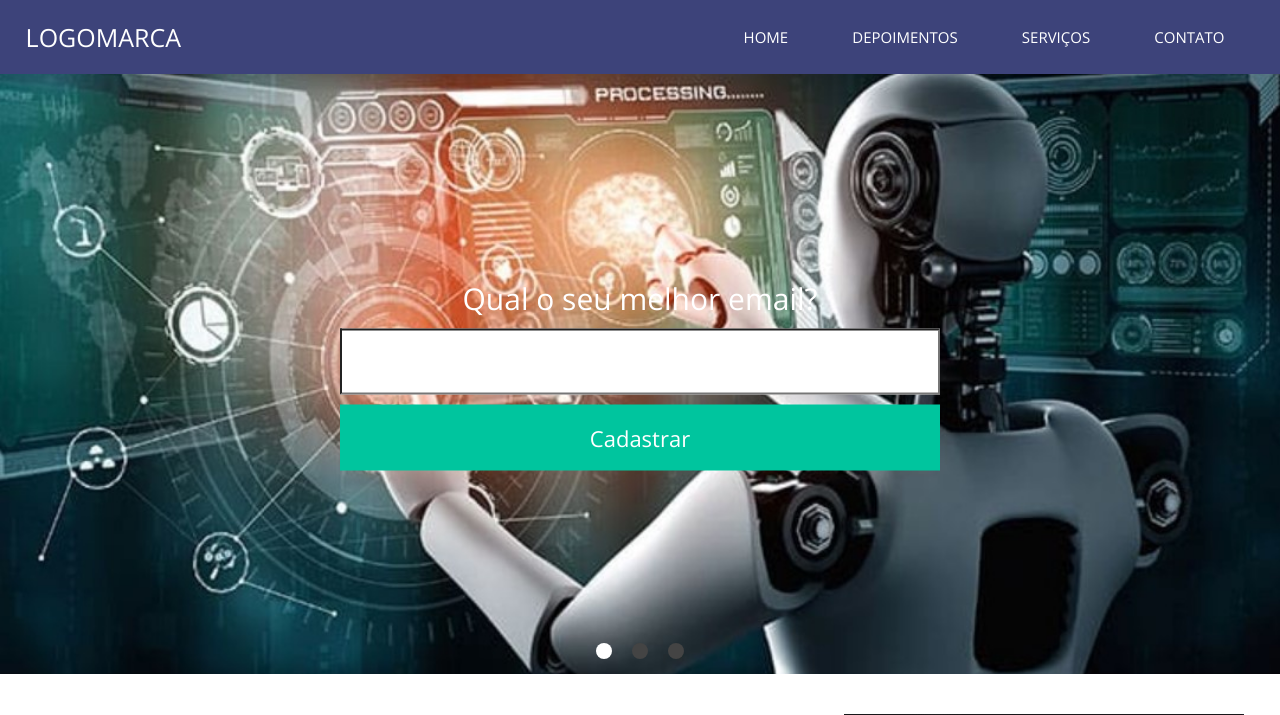
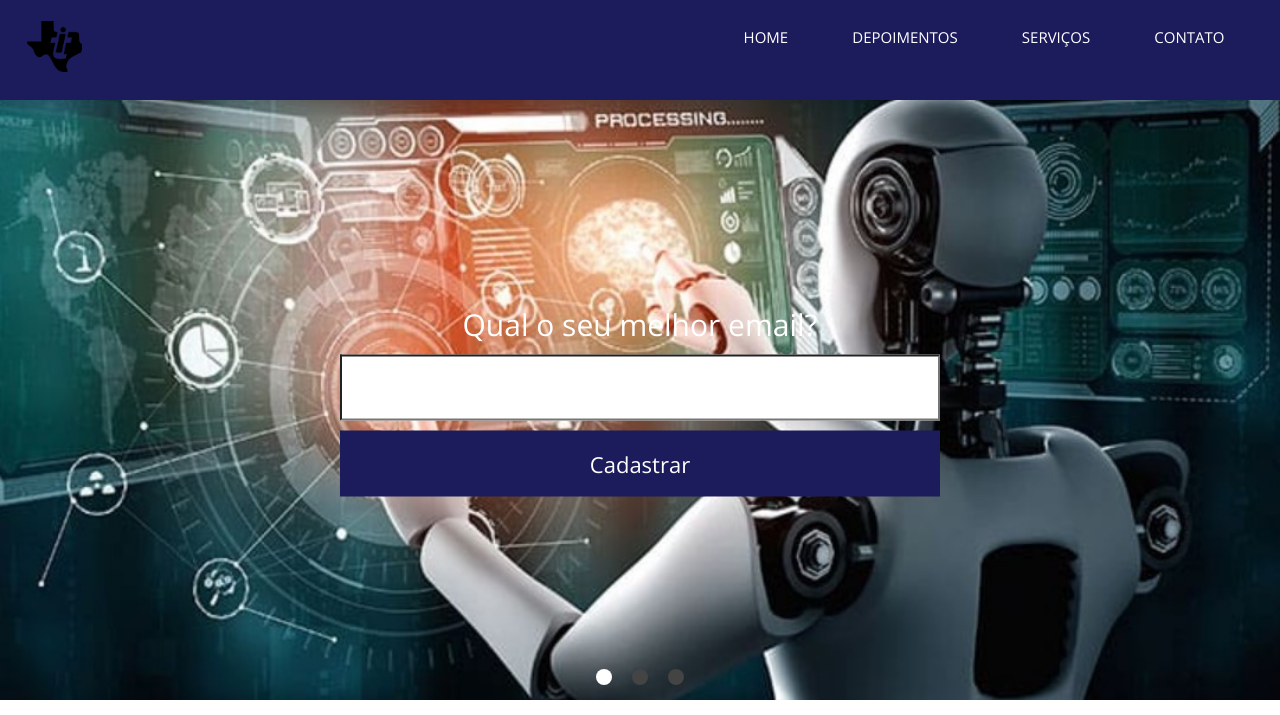
Before and after one commit to rtinani/projeto-site, a PHP site: page /projeto-site/ in a window 1280 px wide. Shown: the top 715 px of the page. Run offline with PHP 8.4, Linux system fonts and the light colour scheme; some libraries are stand-ins or nearby versions; some web fonts are replaced.

Commit message:
site_001

```diff
--- a/estilo/style.css
+++ b/estilo/style.css
@@ -50,7 +50,7 @@ img{
 
 header{
 	padding:20px 0;
-	background: #3D437A;
+	background: rgb(28, 27, 92);
 }
 
 header .logo{
@@ -58,10 +58,18 @@ header .logo{
 	font-weight: 300;
 	text-transform: uppercase;
 }
-
+/*
 .logo a{
 	text-decoration: none;
 	color: white;
+}*/
+
+.logo img{
+	max-width: 100px;
+	width: 55px;
+	height: 0%;
+	top: 0%;
+	margin: 1px;
 }
 
 .mobile{
@@ -141,7 +149,7 @@ section.banner-container form input[type=submit]{
 	width: 100%;
 	height: 66px;
 	margin-top:10px;
-	background: #00C59E;
+	background: rgb(28, 27, 92);
 	color: white;
 	cursor: pointer;
 	font-size: 22px;
--- a/index.php
+++ b/index.php
@@ -31,7 +31,7 @@
 	?>
 	<header>
 		<div class="center">
-			<div class="logo left"><a href="<?php echo INCLUDE_PATH; ?>">Logomarca</a></div><!--logo-->
+			<div class="logo left"><a href="<?php echo INCLUDE_PATH; ?>"> <img src="images/logo-vetor.png" alt=""></a></div><!--logo-->
 			<nav class="desktop right">
 				<ul>
 					<li><a href="<?php echo INCLUDE_PATH; ?>">Home</a></li>
```
Also changed, not shown: favicon.png (added), images/logo.png (added), logo.png (added).
